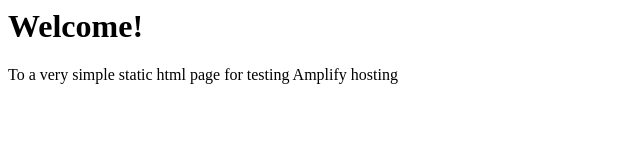
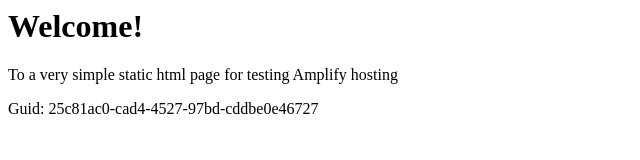
Before and after one commit to aws-aemilia-hkg/Github-PR-Commit-Integration-Test-DoNotTouch-v1-preprod-ap-east-1, a website: page src/index.html in a window 1280 px wide. Shown: the whole page, without its empty margins (0-640 px from the left). Drawn offline with Linux system fonts and the light colour scheme.

Commit message:
commit from integ tests

```diff
--- a/src/index.html
+++ b/src/index.html
@@ -1,3 +1,5 @@
+
+
 <html lang="en">
 
 <head>
@@ -10,6 +12,6 @@
 <body>
     <h1>Welcome!</h1>
     <p>To a very simple static html page for testing Amplify hosting</p>
-</body>
+    <p>Guid: 25c81ac0-cad4-4527-97bd-cddbe0e46727</p></body>
 
 </html>
```
